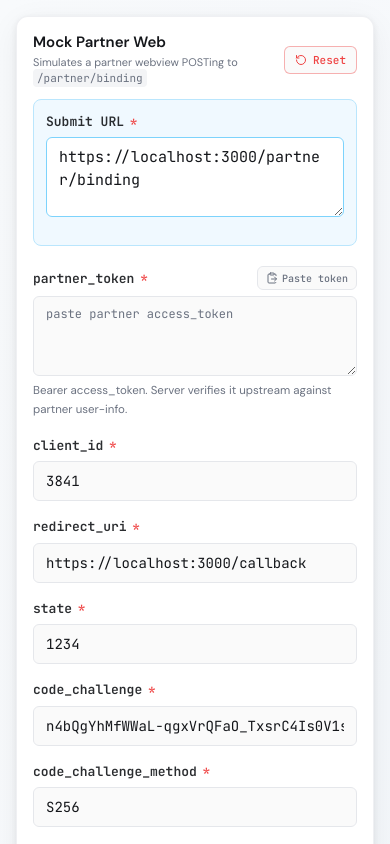
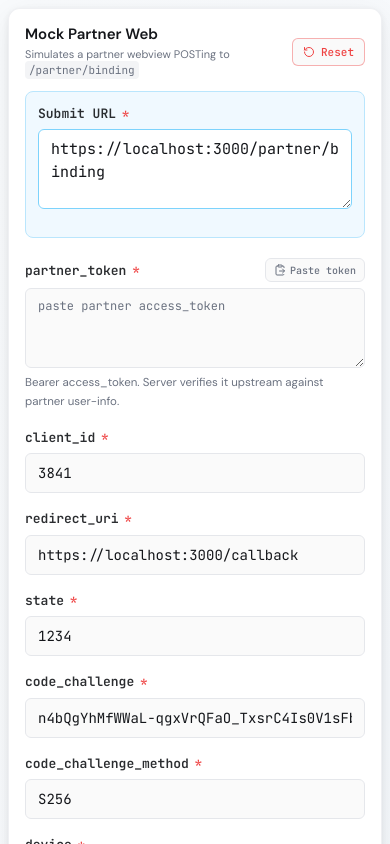
Before and after one commit to ptsangthong/demo-partner-web, a React (Vite) app: page / in a window 390 px wide. Shown: the top 844 px of the page. Built offline with nearby package versions, Linux system fonts and the light colour scheme.

Commit message:
adjust styles

```diff
--- a/src/App.jsx
+++ b/src/App.jsx
@@ -142,7 +142,7 @@ export default function App() {
   }
 
   return (
-    <div className="min-h-dvh bg-gradient-to-br from-slate-50 via-blue-50/30 to-slate-100 flex items-start justify-center p-4 sm:p-8 sm:py-12">
+    <div className="min-h-dvh bg-gradient-to-br from-slate-50 via-blue-50/30 to-slate-100 flex items-start justify-center p-2 sm:p-8 sm:py-12">
       <Card className="w-full max-w-[520px] shadow-[0_2px_8px_rgba(0,0,0,0.08),0_8px_32px_rgba(0,0,0,0.06)] border-border/60 animate-fade-in">
         <CardHeader className="px-4 sm:px-6 pt-4 sm:pt-6 pb-3">
           <div className="flex items-center justify-between gap-2">
```
